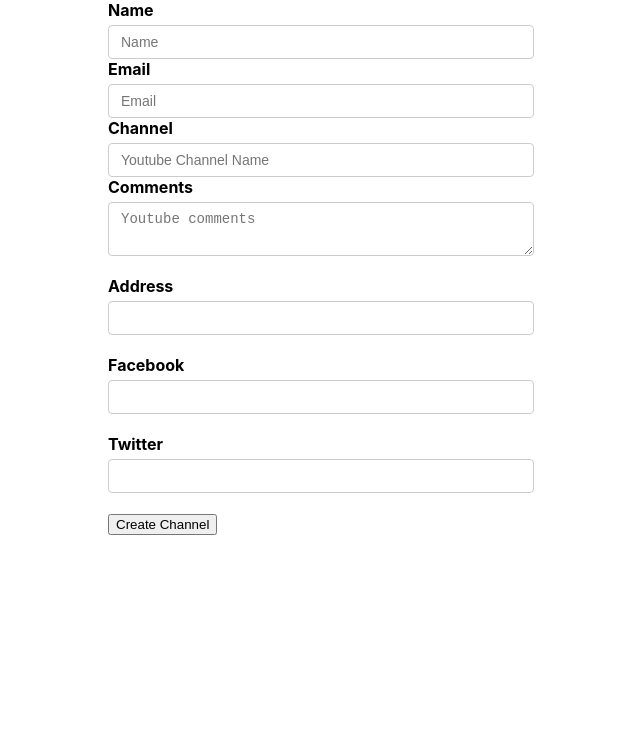
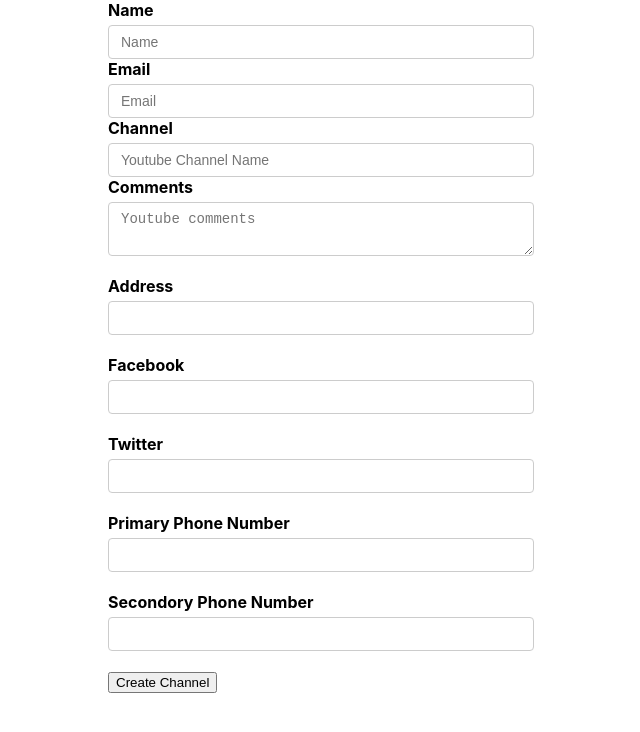
Before and after one commit to ravikirana32/React-formik, a React (Create React App) app: page / in a window 1280 px wide. Shown: the top 732 px of the page, without its empty margins (319-959 px from the left). Built offline with nearby package versions, Linux system fonts and the light colour scheme.

Commit message:
adding array data

```diff
--- a/src/Components/YoutubeForm.js
+++ b/src/Components/YoutubeForm.js
@@ -15,7 +15,8 @@ const YoutubeForm=()=> {
         social:{
             facebook:'',
             twitter:''
-        }
+        },
+        phoneNumbers:['','']
     };
     const onSubmit=values=>{
         console.log("Values ",values);
@@ -113,6 +114,20 @@ const YoutubeForm=()=> {
                             id="twitter"
                             name="social.twitter" />
                     </div>
+                    <div className="form-control">
+                        <label htmlFor="pimaryPh">Primary Phone Number</label>
+                        <Field
+                            type="text"
+                            id="pimaryPh"
+                            name="phoneNumbers[0]" />
+                    </div>
+                    <div className="form-control">
+                        <label htmlFor="secPh">Secondory Phone Number</label>
+                        <Field
+                            type="text"
+                            id="secPh"
+                            name="phoneNumbers[1]" />
+                    </div>
                     <button type="submit">Create Channel</button>
                 </Form>
             </Formik>
```
